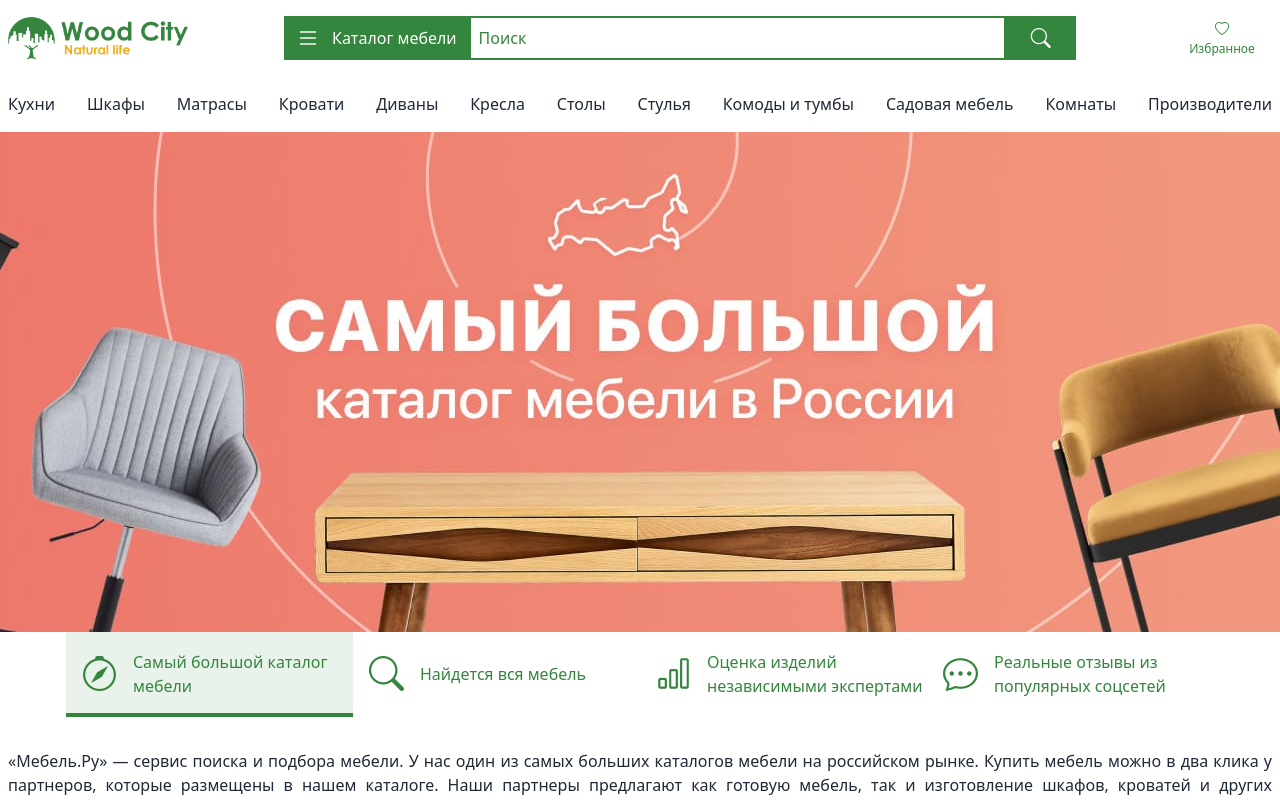
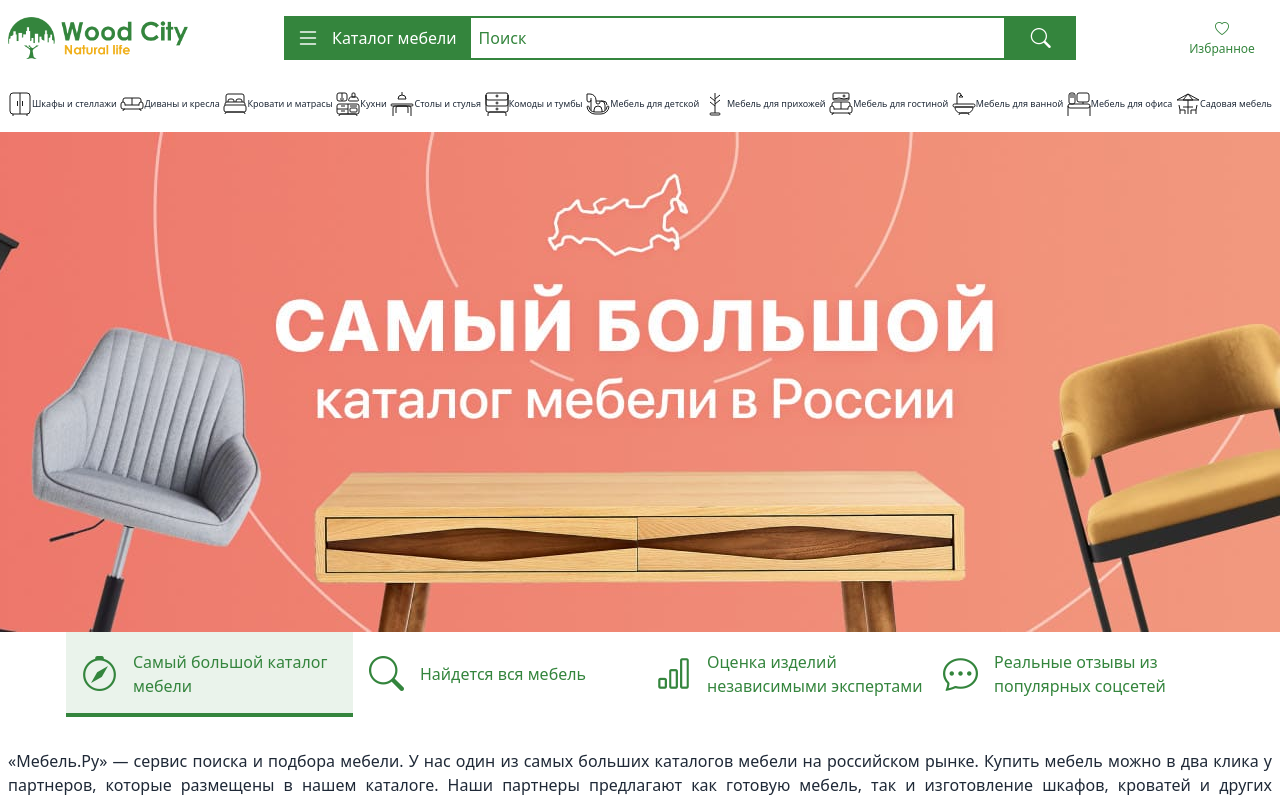
Before and after one commit to shahbozshirinboyev/sofa.wood-city.uz, a React (Vite) app: page / in a window 1280 px wide. Shown: the top 800 px of the page. Built offline with nearby package versions, Linux system fonts and the light colour scheme.

Commit message:
navbar process

```diff
--- a/src/components/Navbar.jsx
+++ b/src/components/Navbar.jsx
@@ -1,29 +1,11 @@
-import { useState, useEffect } from "react";
+import { furniture } from "../data/data";
 import logo from "/favicon/wood_city.png";
 
 function Navbar() {
-  const [open, setOpen] = useState(false);
-  useEffect(() => {
-    if (open) {
-      document.body.style.overflow = "hidden";
-    } else {
-      document.body.style.overflow = "auto";
-    }
-    return () => {
-      document.body.style.overflow = "auto";
-    };
-  }, [open]);
+  console.log(furniture);
+
   return (
     <>
-
-    {open && <div className="relative z-[99] transition-all duration-300">
-      <div className="bg-red-300 absolute w-full h-screen overflow-x-hidden ">
-        <button onClick={()=>{setOpen(!open)}} className="border px-1 py-2 m-2">close</button>
-      </div>
-    </div>}
-
-
-
       <div className="container">
         <div className="flex md:flex-wrap lg:flex-nowrap py-4">
           <div className="flex-1 order-2 md:order-1 flex justify-center md:justify-start items-center">
@@ -33,28 +15,20 @@ function Navbar() {
           </div>
 
           <div className="flex w-auto md:w-full lg:px-12 xl:px-24 order-1 md:order-3 lg:order-2 md:pt-4 lg:pt-0">
-          <button
-            onClick={() => {
-              setOpen(!open);
-            }}
-            className="bg-maincolor text-white flex justify-center items-center transition-all duration-300"
+            <label
+              onClick={() => document.getElementById("menunavbar").showModal()}
+              className="bg-maincolor text-white swap swap-rotate active:scale-90 transition-all duration-200 flex justify-center items-center relative"
             >
-            <div className="flex justify-center items-center">
-              <i
-                className={`bi bi-list text-[24px] px-3 justify-center items-center ${
-                  open ? "hidden" : "flex"
-                } transition-all duration-300`}
-              ></i>
-              <i
-                className={`bi bi-x text-[24px] px-3 flex justify-center items-center ${
-                  !open ? "hidden" : "flex"
-                } transition-all duration-300`}
-              ></i>
-              <p className="whitespace-nowrap h-full pr-3 hidden md:block">
+              <input type="checkbox" className="hidden" />
+
+              <i className="bi bi-list text-[24px] px-3 flex justify-center items-center fill-current "></i>
+              {/* <i className="bi bi-x text-[24px] px-3 flex justify-center items-center swap-on fill-current absolute left-0"></i> */}
+
+              <p className="whitespace-nowrap h-full pr-3 hidden md:flex justify-center items-center font-medium">
                 Каталог мебели
               </p>
-            </div>
-          </button>
+            </label>
+
             <label htmlFor="" className="w-full hidden md:flex">
               <input
                 type="text"
@@ -77,23 +51,33 @@ function Navbar() {
 
         <div className="py-4 hidden lg:block lg:text-[14px] xl:text-[16px]">
           <ul className="flex justify-between items-center font-medium transition-all duration-200">
-            <li className="hover:font-medium hover:text-maincolor cursor-pointer">Кухни</li>
-            <li className="hover:font-medium hover:text-maincolor cursor-pointer">Шкафы</li>
-            <li className="hover:font-medium hover:text-maincolor cursor-pointer">Матрасы</li>
-            <li className="hover:font-medium hover:text-maincolor cursor-pointer">Кровати</li>
-            <li className="hover:font-medium hover:text-maincolor cursor-pointer">Диваны</li>
-            <li className="hover:font-medium hover:text-maincolor cursor-pointer">Кресла</li>
-            <li className="hover:font-medium hover:text-maincolor cursor-pointer">Столы</li>
-            <li className="hover:font-medium hover:text-maincolor cursor-pointer">Стулья</li>
-            <li className="hover:font-medium hover:text-maincolor cursor-pointer">Комоды и тумбы</li>
-            <li className="hover:font-medium hover:text-maincolor cursor-pointer">Садовая мебель</li>
-            <li className="hover:font-medium hover:text-maincolor cursor-pointer">Комнаты</li>
-            <li className="hover:font-medium hover:text-maincolor cursor-pointer">Производители</li>
+            {furniture.map((menu) => (
+              <li className="hover:font-medium hover:text-maincolor cursor-pointer whitespace-nowrap text-[9px] flex items-center justify-center">
+                <img src={menu.icon} alt="" />
+                {menu.name}
+              </li>
+            ))}
           </ul>
         </div>
       </div>
 
-
+      <dialog id="menunavbar" className="modal">
+        <div className="modal-box w-11/12 max-w-5xl">
+          <h3 className="font-bold text-lg">Hello!</h3>
+          <p className="py-4">
+            Press ESC key or click the button below to close
+          </p>
+          <div className="modal-action">
+            <form method="dialog">
+              {/* if there is a button in form, it will close the modal */}
+              <button className="btn">Close</button>
+            </form>
+          </div>
+        </div>
+        <form method="dialog" className="modal-backdrop">
+          <button>close</button>
+        </form>
+      </dialog>
     </>
   );
 }
```
Lines whose indentation alone changed are shown as unchanged.
